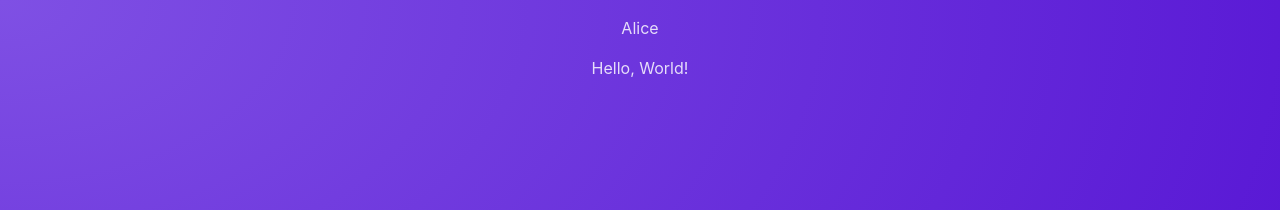
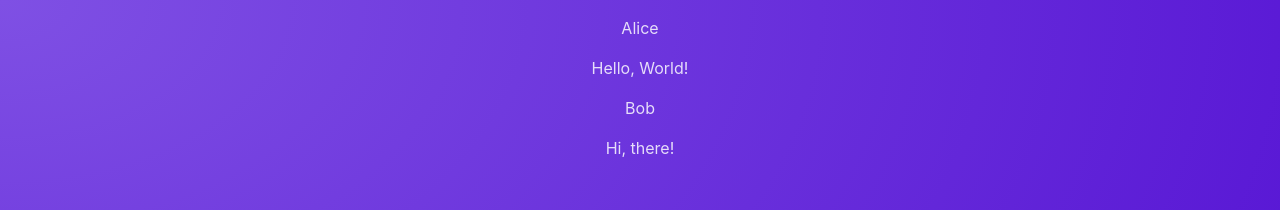
Before and after one commit to cHenrique0/react, a React (Vite) app in the folder fundamentals/: page / in a window 1280 px wide. Shown: the top 210 px of the page. Built offline with nearby package versions, Linux system fonts and the light colour scheme.

Commit message:
Learning about props

```diff
--- a/fundamentals/src/App.jsx
+++ b/fundamentals/src/App.jsx
@@ -1,7 +1,24 @@
 import Post from "./components/Post";
 
 function App() {
-  return <Post />;
+  const posts = [
+    {
+      author: "Alice",
+      comment: "Hello, World!",
+    },
+    {
+      author: "Bob",
+      comment: "Hi, there!",
+    },
+  ];
+
+  return (
+    <main>
+      {posts.map((post, index) => (
+        <Post key={index} author={post.author} comment={post.comment} />
+      ))}
+    </main>
+  );
 }
 
 export default App;
--- a/fundamentals/src/components/Post.jsx
+++ b/fundamentals/src/components/Post.jsx
@@ -1,21 +1,8 @@
-const posts = [
-  {
-    username: "Alice",
-    content: "Hello, World!",
-  },
-  {
-    username: "Bob",
-    content: "Hi, there!",
-  },
-];
-
-export default function Post() {
-  const chosenPost = Math.random() > 0.5 ? posts[0] : posts[1];
-
+export default function Post(props) {
   return (
     <div>
-      <p>{chosenPost.username}</p>
-      <p>{chosenPost.content}</p>
+      <p>{props.author}</p>
+      <p>{props.comment}</p>
     </div>
   );
 }
```
